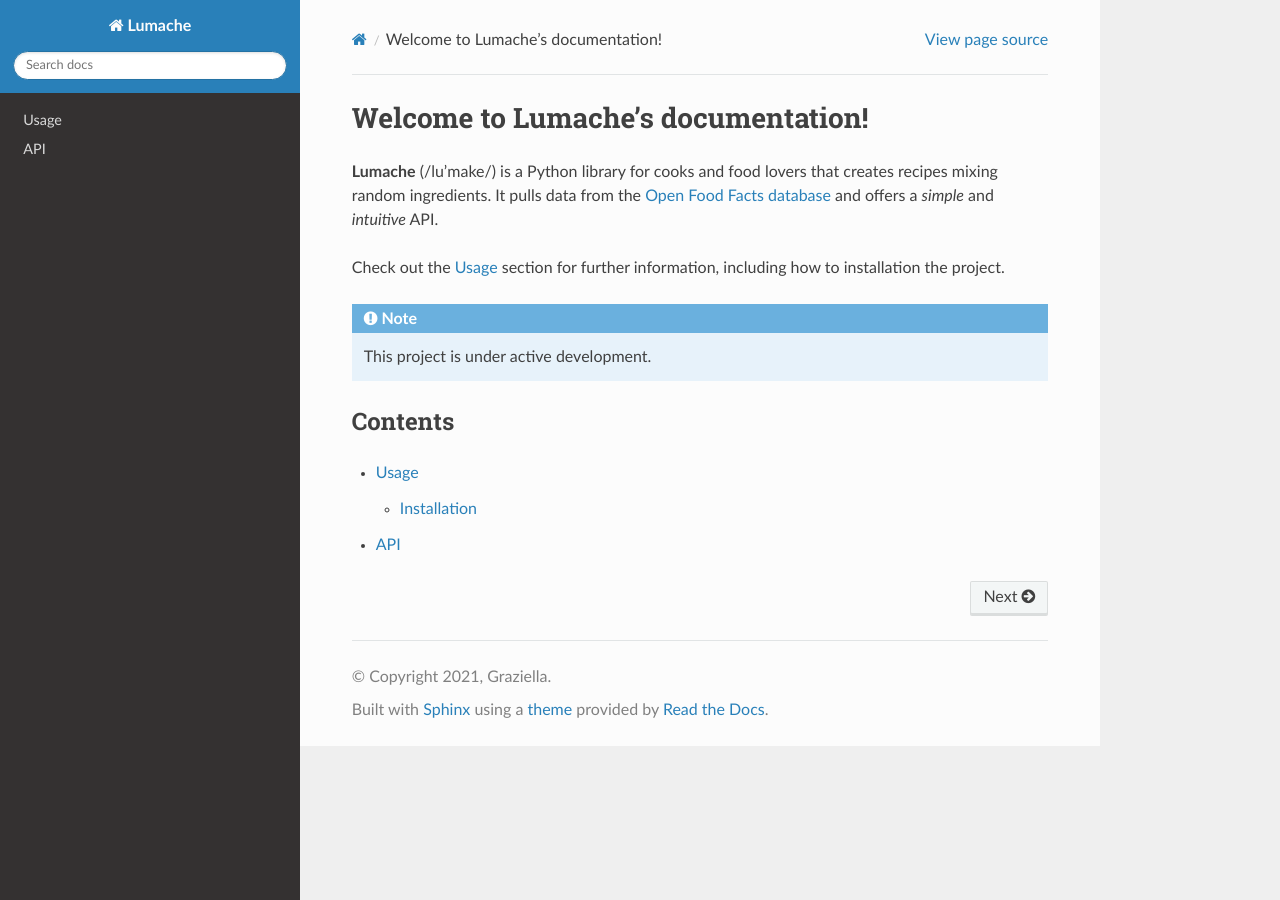
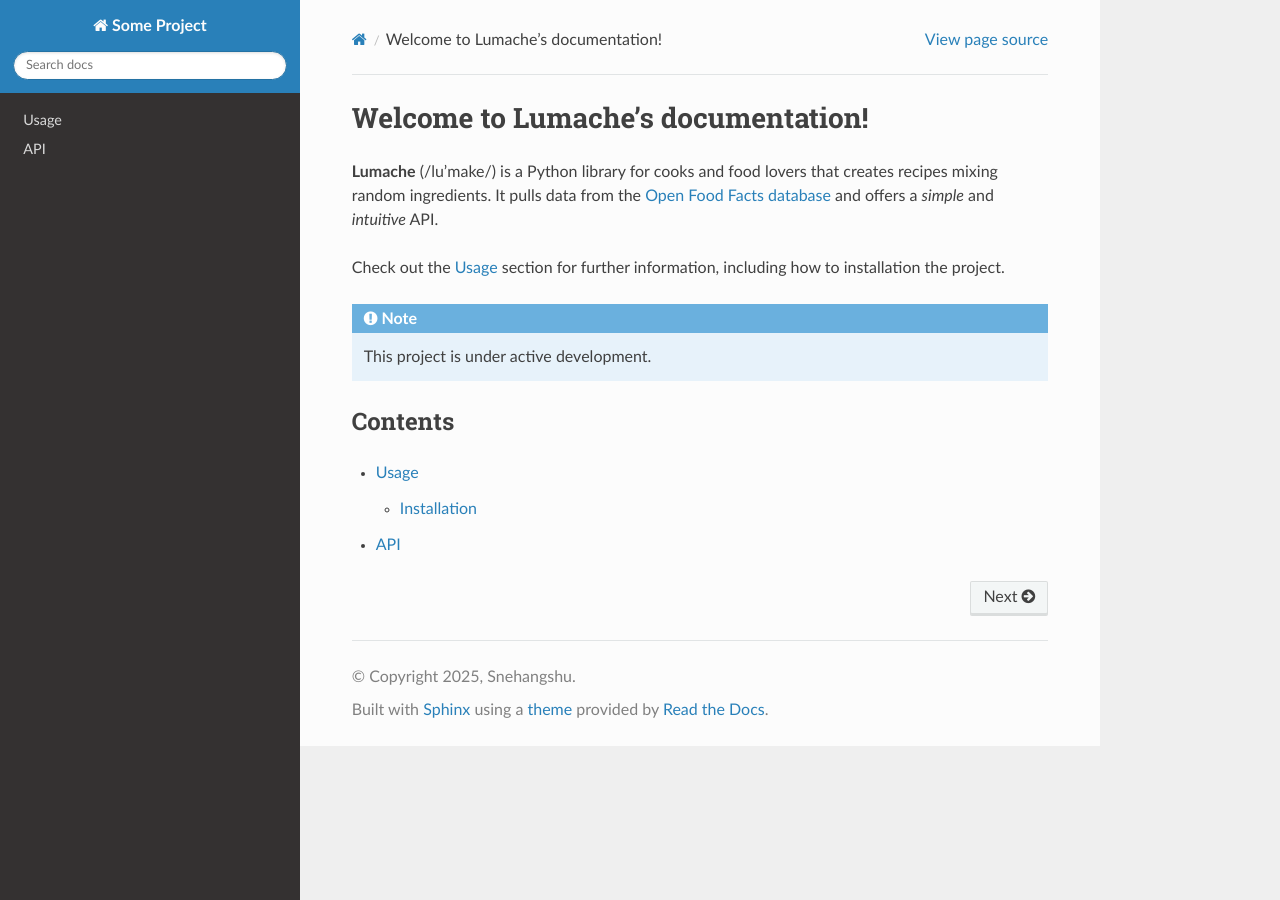
Before and after one commit to snehangshuk/basic-tutorial, a Sphinx documentation site: the page built from docs/source/index.rst, in a window 1280 px wide. Built offline with Sphinx 7.4.7 and the Read the Docs theme 3.1.0, drawn with Linux system fonts in a browser that asks for light colours.

Commit message:
change to conf.py

```diff
--- a/docs/source/conf.py
+++ b/docs/source/conf.py
@@ -2,9 +2,9 @@
 
 # -- Project information
 
-project = 'Lumache'
-copyright = '2021, Graziella'
-author = 'Graziella'
+project = 'Some Project'
+copyright = '2025, Snehangshu'
+author = 'Snehangshu'
 
 release = '0.1'
 version = '0.1.0'
```
